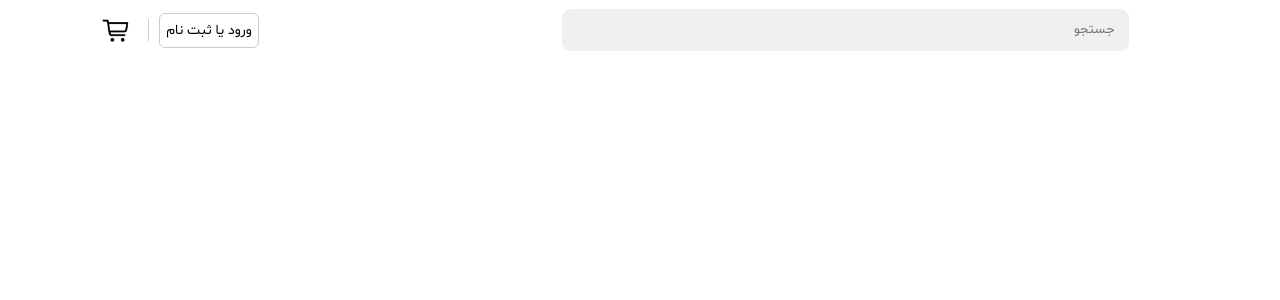
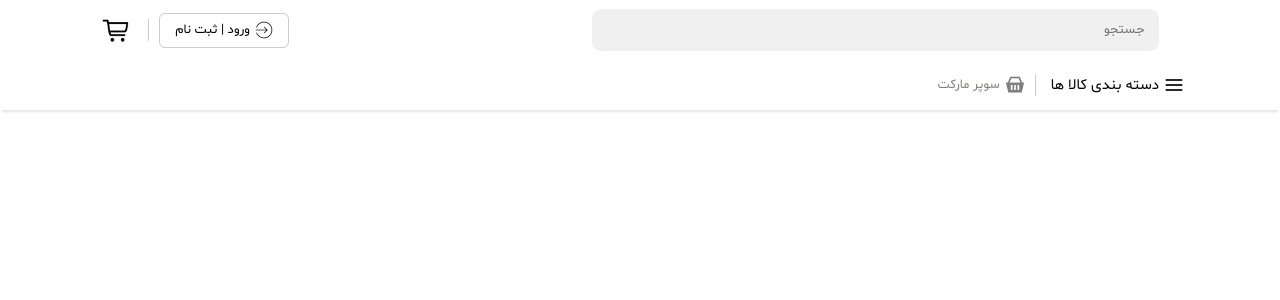
Before and after one commit to Farzinarshadi/shoppingwebiste, a Django app: page / in a window 1280 px wide. Shown: the top 300 px of the page. Run offline with Django 5.2, Linux system fonts and the light colour scheme.

Commit message:
create secoud header

```diff
--- a/project/static/css/index.css
+++ b/project/static/css/index.css
@@ -24,7 +24,7 @@ body {
 }
 
 .btn {
-    width: 100px;
+    width: 130px;
     height: 35px;
     display: flex;
     align-items: center;
@@ -33,7 +33,8 @@ body {
     border: 0.5px solid #ccc;
     border-radius: 6px;
     cursor: pointer;
-    font-size: 14px;
+    font-size: 13px;
+    gap: 5px;
 }
 
 .vertical-line {
@@ -73,3 +74,67 @@ body {
     padding-inline-start: 15px;
     background-color: rgb(240, 240, 241);
 }
+
+.s-header {
+    width: 100%;
+    height: 50px;
+    display: flex;
+    align-items: center;
+    justify-content: center;
+    direction: rtl;
+    box-shadow: 0px 4px 2px -2px rgba(0, 0, 0, 0.1);
+
+}
+
+.s-h-items {
+    display: flex;
+    align-items: center;
+    justify-content: center;
+}
+
+
+.s-h-item {
+    display: flex;
+    align-items: center;
+    justify-content: center;
+    cursor: pointer;
+    gap: 5px;
+    font-size: 13px;
+    height: 50px;
+    color: #877f7f;
+}
+
+.hover {
+    position: relative;
+}
+
+.category {
+    position: absolute;
+    width: 1000px;
+    height: 800px;
+    background-color: aqua;
+    display: none;
+    top: 100%;
+    right: 0;
+}
+
+.hover:hover .category {
+    display: block;
+}
+
+.m-s-header {
+    width: 85%;
+    display: flex;
+    align-items: center;
+    justify-content: start;
+}
+
+.text {
+    font-size: 15px;
+    font-weight: 550;
+    color: black;
+}
+
+.icons-v2 {
+    filter: brightness(0) saturate(100%) invert(51%) sepia(0%) saturate(619%) hue-rotate(172deg) brightness(98%) contrast(93%);
+}
--- /dev/null
+++ b/project/static/js/index.js
@@ -0,0 +1,4 @@
+var js1258 = document.getElementById('js1258');
+js1258.onmousedown = function(){
+    console.log("fack")
+};
--- a/project/templates/pages/index.html
+++ b/project/templates/pages/index.html
@@ -32,13 +32,32 @@
             <button class="hidden-btn"><img class="cart-icon" src="{% static 'icons/cart3.png' %}" alt=""></button>
             <span class="vertical-line"></span>
             <button class="btn">
-                ورود یا ثبت نام
+                ورود | ثبت نام
+                <img src="{% static 'icons/inside.png' %}" alt="">
             </button>
             <div class="i-div">
                 <input class="s-input" type="text" autocomplete="off" placeholder="جستجو" dir="rtl">
             </div>
         </div>
     </div>
+    <div class="s-header">
+        <div class="m-s-header">
+            <div class="s-h-items">
+                <div class="s-h-item hover">
+                    <img src="{% static 'icons/menu2.png' %}" alt=""><div class="text">دسته بندی کالا ها</div><span class="vertical-line"></span>
+
+                    <div class="category"></div>
+                </div>
+                <div class="s-h-item"><img class="icons-v2" src="{% static 'icons/basket.png' %}">سوپر مارکت</div>
+                <div class="s-h-item"></div>
+                <div class="s-h-item"></div>
+                <div class="s-h-item"></div>
+            </div>
+        </div>
+    </div>
+
+
+    <script src="{% static 'js/index.js' %}"></script>
 </body>
 
 </html>
```
Also changed, not shown: project/static/icons/basket.png (added), project/static/icons/inside.png (added), project/static/icons/menu.png (added), project/static/icons/menu2.png (added).
